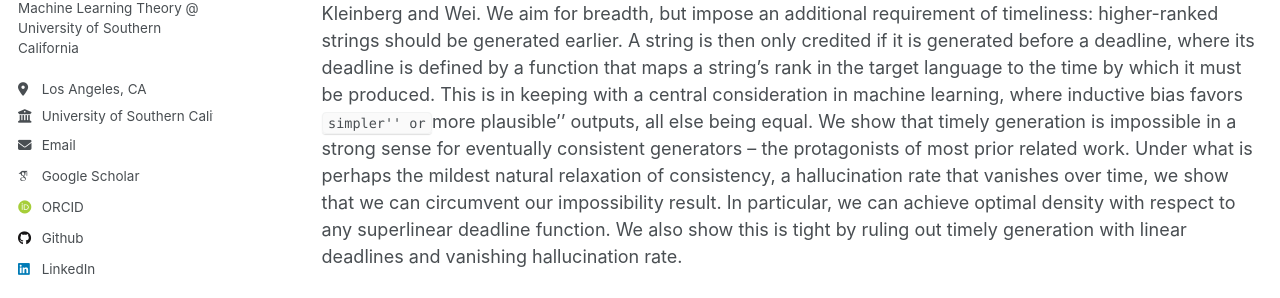
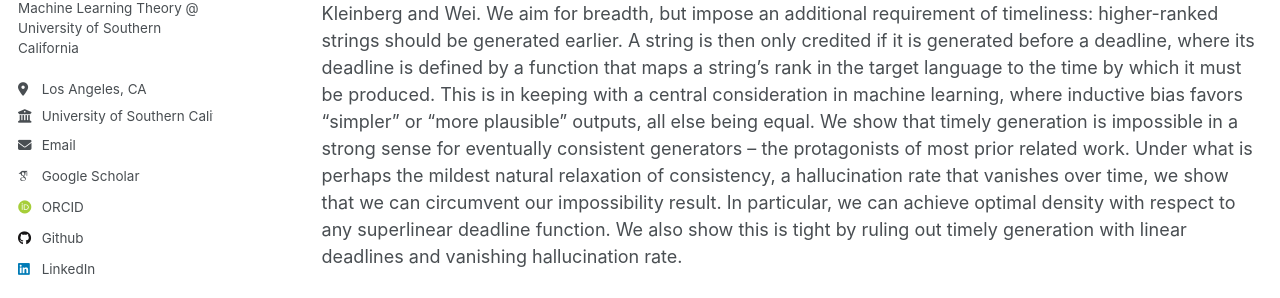
Before and after one commit to atulganju/atulganju.github.io, a Jekyll site: the page built from _pages/research.md, in a window 1280 px wide and 900 px high, scrolled down 435 px. Shown: the part 284-582 px from the top of the window. Built offline with Jekyll 4.4.1, drawn with Linux system fonts in a browser that asks for light colours; some web fonts are replaced; some of the changed text lies outside the part shown.

```diff
--- a/_pages/research.md
+++ b/_pages/research.md
@@ -19,7 +19,7 @@ Recent work suggests rotations of the integer lattice (ℤ^n) are optimal candid
   Atul Ganju, Travis McVoy, Shaddin Dughmi, Shang-Hua Teng\
   *Preprint*
   [[Arxiv](https://arxiv.org/abs/2605.11302)]\
-We study language generation in the limit under a global preference ordering on strings, as introduced by Kleinberg and Wei. We aim for breadth, but impose an additional requirement of timeliness: higher-ranked strings should be generated earlier. A string is then only credited if it is generated before a deadline, where its deadline is defined by a function that maps a string's rank in the target language to the time by which it must be produced. This is in keeping with a central consideration in machine learning, where inductive bias favors ``simpler'' or ``more plausible'' outputs, all else being equal. We show that timely generation is impossible in a strong sense for eventually consistent generators -- the protagonists of most prior related work. Under what is perhaps the mildest natural relaxation of consistency, a hallucination rate that vanishes over time, we show that we can circumvent our impossibility result. In particular, we can achieve optimal density with respect to any superlinear deadline function. We also show this is tight by ruling out timely generation with linear deadlines and vanishing hallucination rate.
+We study language generation in the limit under a global preference ordering on strings, as introduced by Kleinberg and Wei. We aim for breadth, but impose an additional requirement of timeliness: higher-ranked strings should be generated earlier. A string is then only credited if it is generated before a deadline, where its deadline is defined by a function that maps a string's rank in the target language to the time by which it must be produced. This is in keeping with a central consideration in machine learning, where inductive bias favors "simpler" or "more plausible" outputs, all else being equal. We show that timely generation is impossible in a strong sense for eventually consistent generators -- the protagonists of most prior related work. Under what is perhaps the mildest natural relaxation of consistency, a hallucination rate that vanishes over time, we show that we can circumvent our impossibility result. In particular, we can achieve optimal density with respect to any superlinear deadline function. We also show this is tight by ruling out timely generation with linear deadlines and vanishing hallucination rate.
 
 
 * **Active Learning via Regression Beyond Realizability**\
```
